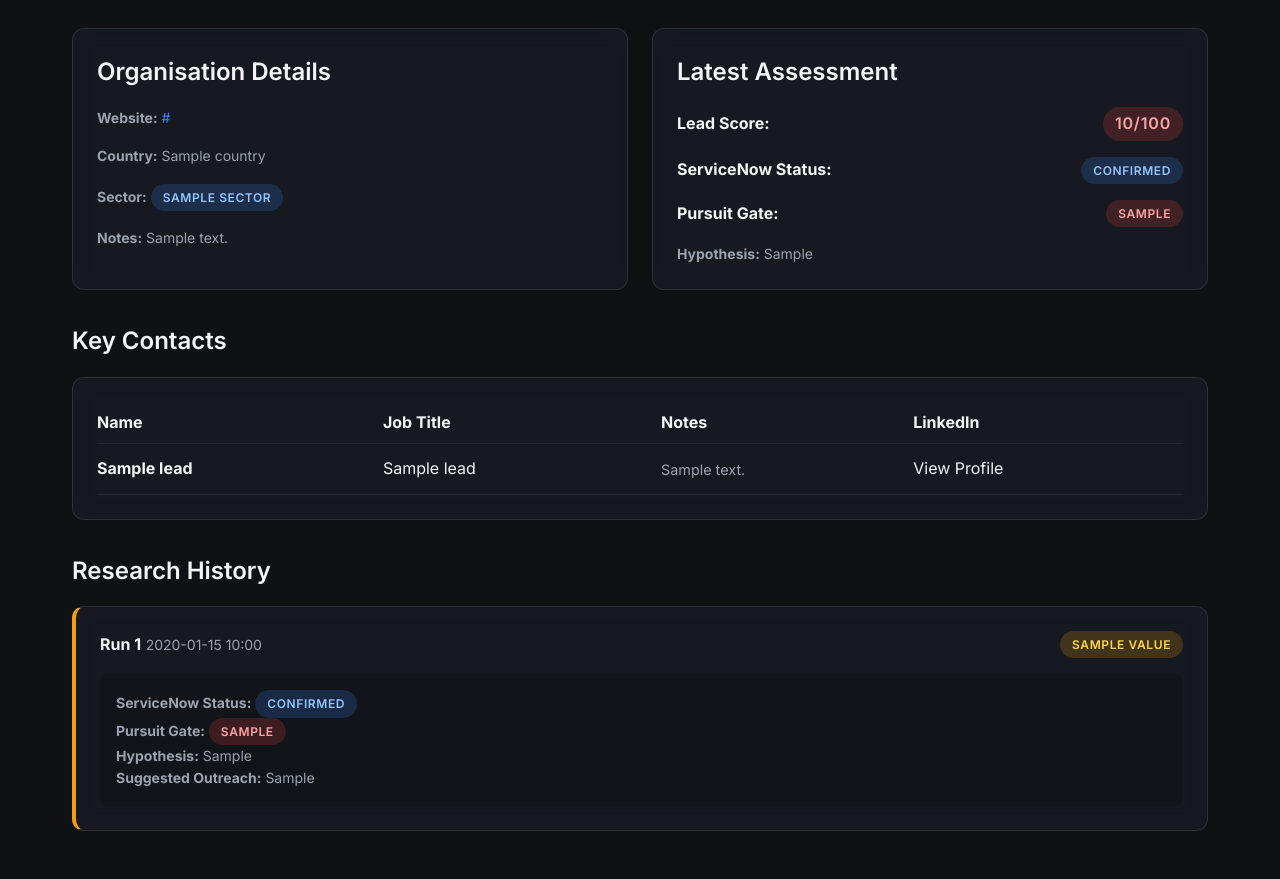
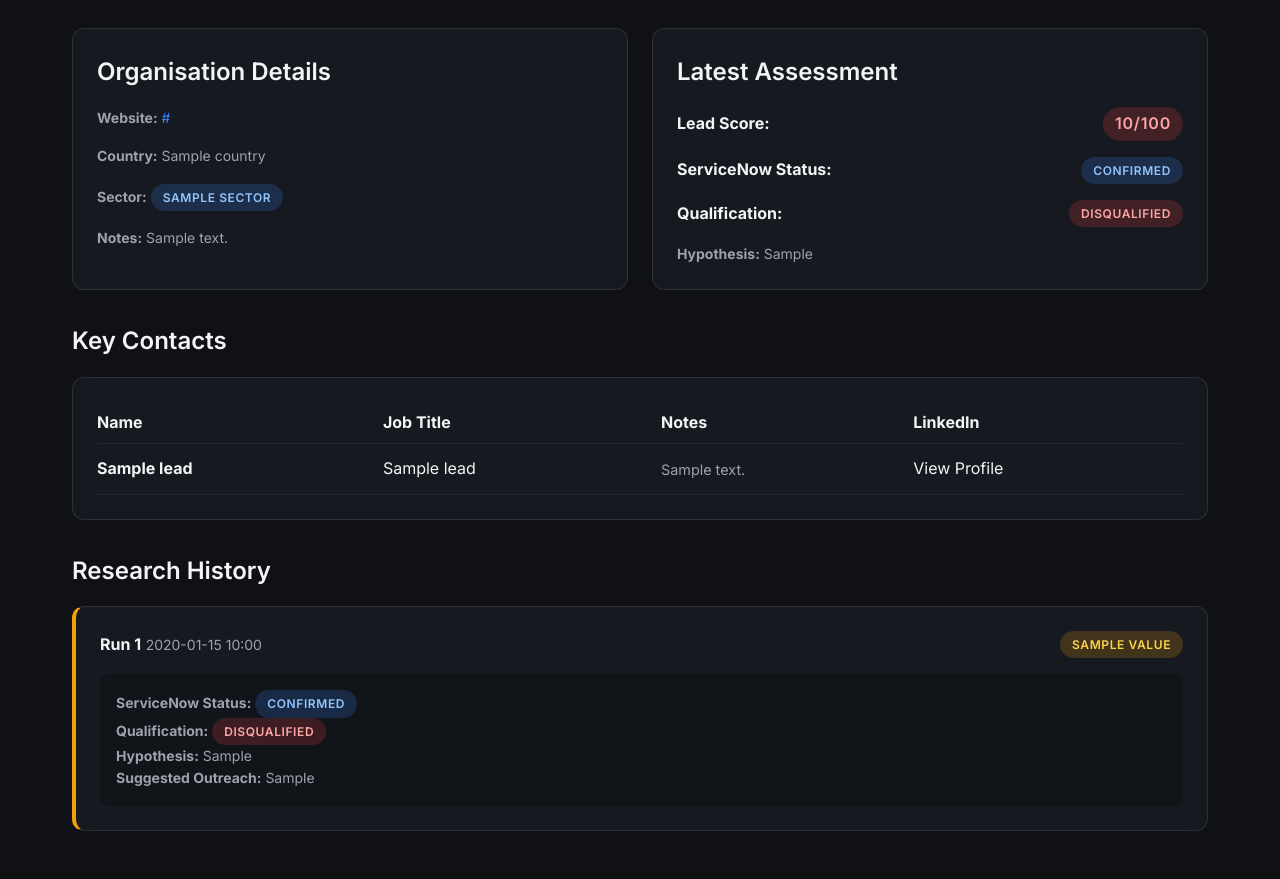
Before and after one commit to kanwarsx-prog/Halo-Leads, a FastAPI app: template app/templates/detail.html in a window 1280 px wide. Shown: the part 153-1032 px from the top of the page. Run offline with FastAPI, Linux system fonts and the light colour scheme; the template is opened without the code that fills it: most values are stand-ins (such as "Sample title", 1, 10 or a date in 2020); parts of the project's set-up code (start-up, migrations or seed data) failed here and were passed over.

Commit message:
Rename Pursuit Gate to Qualification in UI

```diff
--- a/app/templates/detail.html
+++ b/app/templates/detail.html
@@ -59,9 +59,9 @@
                             <span class="badge badge-info">{{ latest.servicenow_status|capitalize }}</span>
                         </div>
                         <div class="flex-between mb-4">
-                            <strong>Pursuit Gate:</strong>
+                            <strong>Qualification:</strong>
                             <span class="badge {% if latest.pursuit_gate == 'open' %}badge-success{% else %}badge-danger{% endif %}">
-                                {{ latest.pursuit_gate|upper }}
+                                {% if latest.pursuit_gate == 'open' %}QUALIFIED{% else %}DISQUALIFIED{% endif %}
                             </span>
                         </div>
                         <p class="text-sm mt-4"><strong>Hypothesis:</strong> {{ latest.opportunity_hypothesis }}</p>
@@ -122,7 +122,7 @@
                 {% if run.assessment %}
                     <div class="mt-4 text-sm" style="background: rgba(0,0,0,0.2); padding: 1rem; border-radius: 8px;">
                         <p><strong>ServiceNow Status:</strong> <span class="badge badge-info">{{ run.assessment.servicenow_status|capitalize }}</span></p>
-                        <p class="mt-2"><strong>Pursuit Gate:</strong> <span class="badge {% if run.assessment.pursuit_gate == 'open' %}badge-success{% else %}badge-danger{% endif %}">{{ run.assessment.pursuit_gate|upper }}</span></p>
+                        <p class="mt-2"><strong>Qualification:</strong> <span class="badge {% if run.assessment.pursuit_gate == 'open' %}badge-success{% else %}badge-danger{% endif %}">{% if run.assessment.pursuit_gate == 'open' %}QUALIFIED{% else %}DISQUALIFIED{% endif %}</span></p>
                         <p class="mt-2"><strong>Hypothesis:</strong> {{ run.assessment.opportunity_hypothesis }}</p>
                         <p class="mt-2"><strong>Suggested Outreach:</strong> {{ run.assessment.suggested_outreach }}</p>
                     </div>
```
